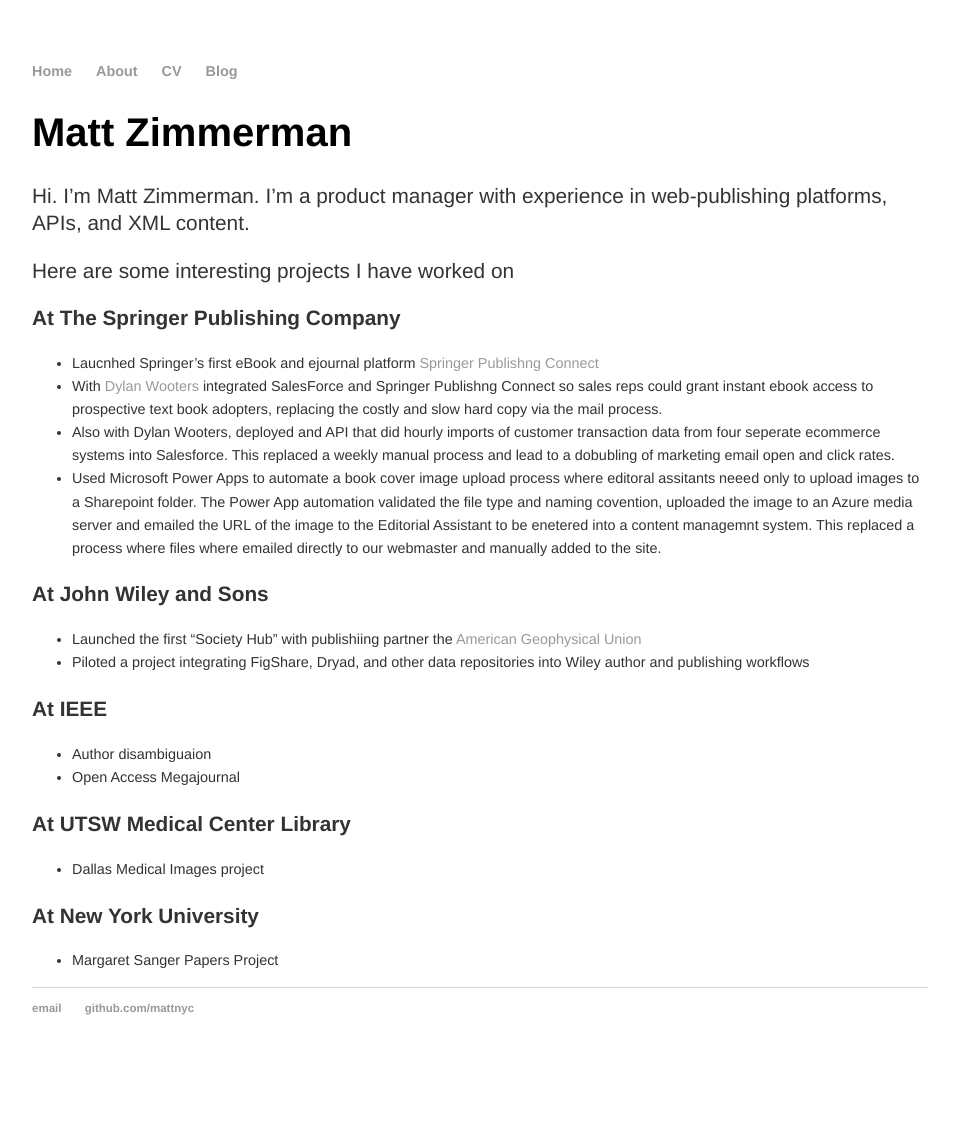
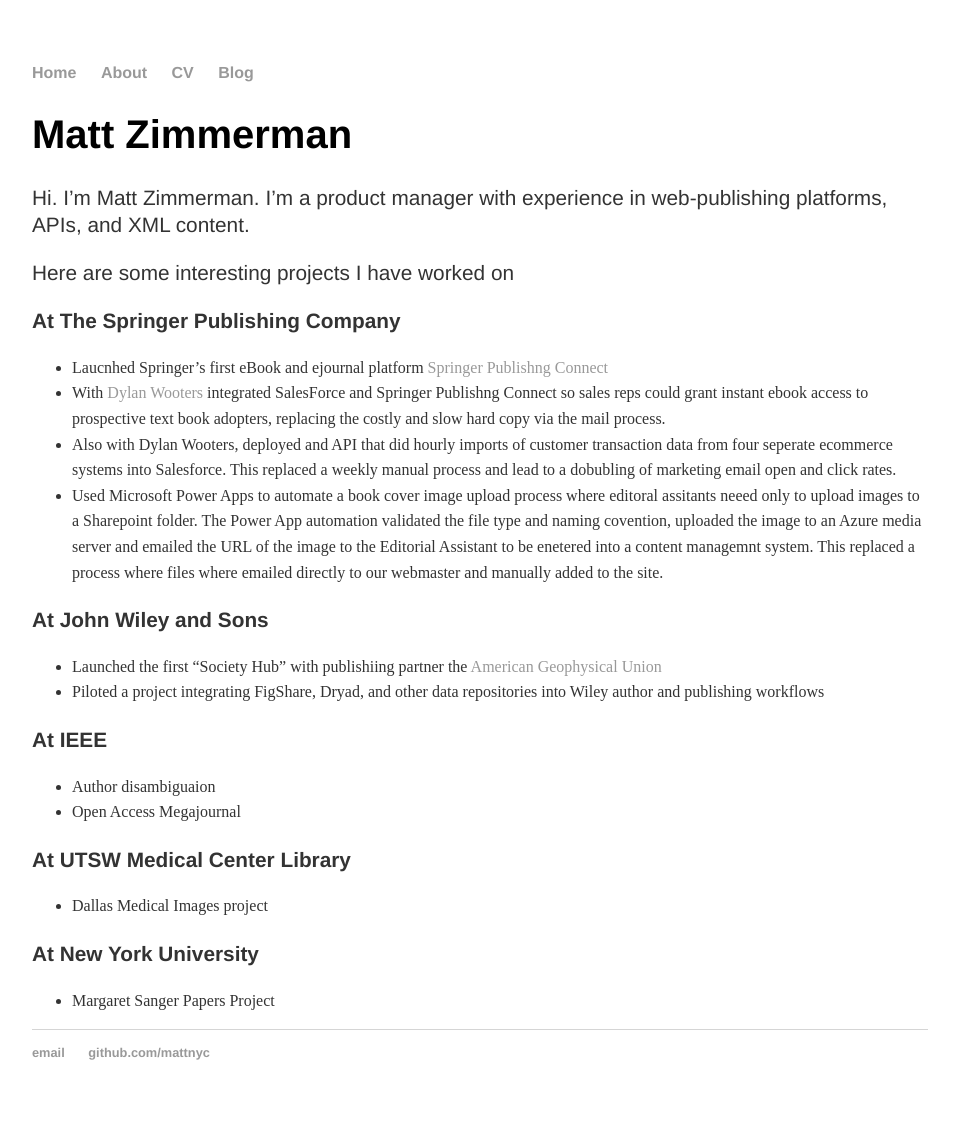
Before and after one commit to mattznyc/mattznyc.github.io, a Jekyll site: the page built from index.md, in a window 1280 px wide. Shown: the whole page, without its empty margins (160-1119 px from the left). Built offline with Jekyll 4.4.1, drawn with Linux system fonts in a browser that asks for light colours; before the commit the page ends 1078 px from its top, so only the background shows below that.

Commit message:
Update main.css

```diff
--- a/css/main.css
+++ b/css/main.css
@@ -35,8 +35,8 @@
 }
 
 ul {
-    font-size: .9em;
-    font-family:'Helvetica', 'Arial', 'Sans-Serif';
+    font-size: 1em;
+    font-family:'Georgia' 'Serif';
     line-height: 1.6em;
     color: #333;
 }
```
